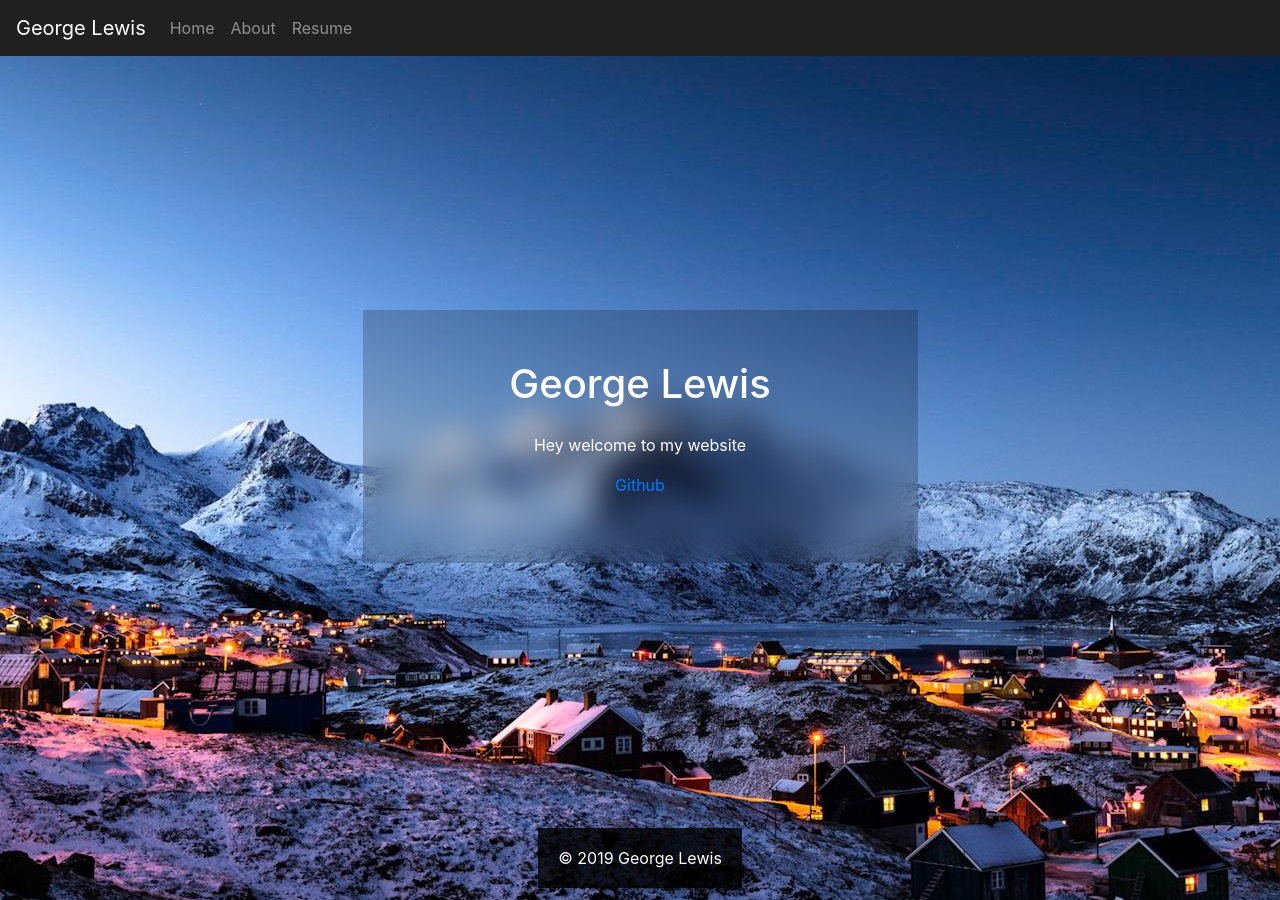
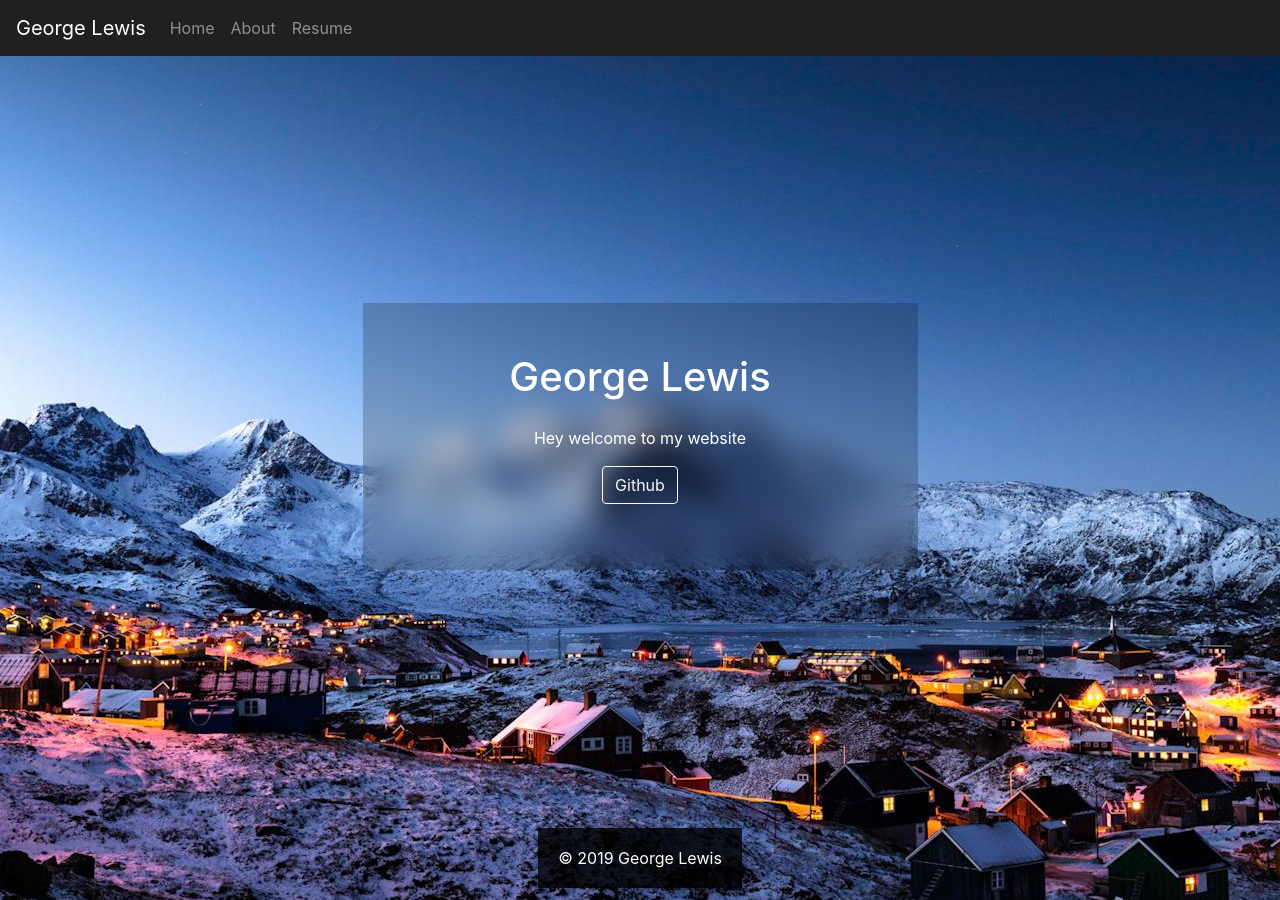
Before and after one commit to George-lewis/george-lewis.github.io, a Jekyll site: the page built from index.markdown, in a window 1280 px wide. Built offline with Jekyll 4.4.1, drawn with Linux system fonts in a browser that asks for light colours.

Commit message:
Add B O U G I E buttons in place of the raw links i had before

```diff
--- a/_pages/about.markdown
+++ b/_pages/about.markdown
@@ -8,4 +8,4 @@ Hello! 你好!
 
 I'm a computer science and Chinese language student at the
 
-[University of Toronto](https://www.utoronto.ca/)
+<a class="btn btn-outline-light" href="https://www.utoronto.ca/">University of Toronto</a>
--- a/index.markdown
+++ b/index.markdown
@@ -9,4 +9,4 @@ order: 0
 
 Hey welcome to my website
 
-[Github](https://github.com/George-Lewis/)
+<a href="https://github.com/George-Lewis/" class="btn btn-outline-light">Github</a>
```
